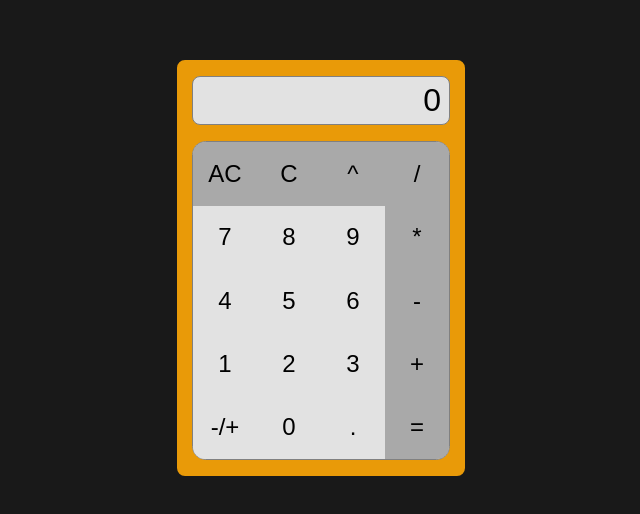
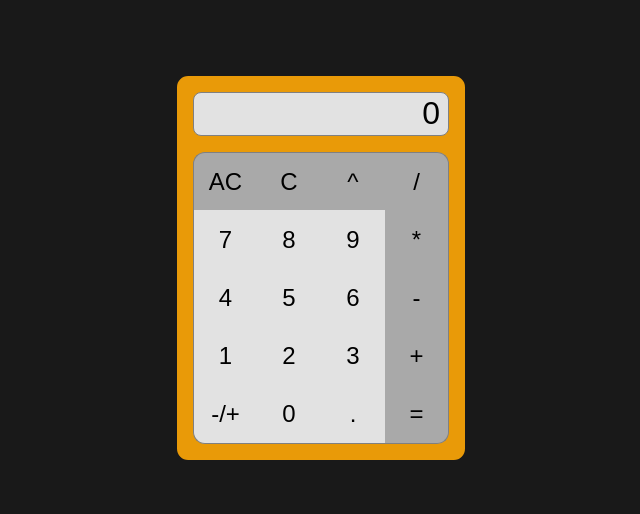
Before and after one commit to tzunwip/calculator, a plain HTML site: page index.html in a window 1280 px wide. Shown: the part 132-646 px from the top of the page, without its empty margins (319-959 px from the left). Drawn offline with Linux system fonts and the light colour scheme.

Commit message:
cleaned code

```diff
--- a/css/style.css
+++ b/css/style.css
@@ -1,32 +1,49 @@
+:root {
+  --background-gray: rgb(25, 25, 25);
+  --calc-orange: rgb(233, 154, 8);
+  --calc-lightgray: rgb(226, 226, 226);
+  --calc-padborders: rgb(128, 128, 128);
+  --calc-darkkeys: rgb(169, 169, 169);
+  --calc-keysactive: rgb(197, 197, 197);
+}
+
+/* universal zero */
+* {
+  box-sizing: border-box;
+  margin: 0;
+  padding: 0;
+}
+
 body {
   font-family: sans-serif;
   display: flex;
   width: 100vw;
   height: 100vh;
-  margin: 0;
   place-content: center;
   place-items: center;
-  background-color: rgb(25, 25, 25);
+  background-color: var(--background-gray);
 }
 
+/* calculator */
 .calc__frame {
   height: 24rem;
-  width: 16rem;
+  width: 18rem;
   display: flex;
   flex-direction: column;
   place-items: center;
   place-content: center;
-  background-color: rgb(233, 154, 8);
-  border: 1em solid rgb(233, 154, 8);
-  border-radius: 0.5em;
+  background-color: var(--calc-orange);
+  border: 1em solid var(--calc-orange);
+  border-radius: 0.7em;
 }
 
 .calc__display {
   display: flex;
-  background: rgb(226, 226, 226);
+  background: var(--calc-lightgray);
   width: 16rem;
   height: 3rem;
   margin-bottom: 1em;
+  padding: 0 0.5rem;
   align-items: center;
   justify-content: right;
   border: 0.1rem solid gray;
@@ -36,56 +53,71 @@ body {
 .calc__displaytext {
   text-align: right;
   font-size: 2rem;
-  margin: 0;
-  padding: 0 0.5rem;
+  overflow: scroll;
+  scrollbar-width: none; /* Firefox */
+  -ms-overflow-style: none;  /* IE 10+ */
 }
 
 .calc__keypad {
-  background: rgb(226, 226, 226);
+  background: var(--calc-lightgray);
   width: 16rem;
   height: 20rem;
   display: grid;
-  border: 0.1rem solid gray;
-  border-radius: 0.85em;
+  background-color: inherit;
 }
 
 .calc__btn {
-  height: 100%;
-  width: 100%;
   border: none;
-  background-color: inherit;
+  background-color: var(--calc-lightgray);
   font-size: 1.5rem;
   font-family: inherit;
 }
 
+/* button animation */
 .calc__btn:hover {
-  border: 0.05em solid gray;
+  border: 0.1em solid var(--calc-padborders);
 }
 
 .calc__btn:active {
-  transform: scale(1.05);
+  background-color: var(--calc-keysactive);
 }
 
+/* keypad darker keys */
 .calc__column3 {
-  background-color: darkgray;
+  background-color: var(--calc-darkkeys);
 }
 
 .calc__row0 {
-  background-color: darkgray;
+  background-color: var(--calc-darkkeys);
 }
 
-#btn__clearAll {
+/* keypad rounded corners */
+.calc__row0.calc__column0 {
   border-radius: 0.5em 0 0 0;
 }
 
-#btn__divide {
+.calc__row0.calc__column3 {
   border-radius: 0 0.5em 0 0;
 }
 
-#btn__equals {
+.calc__row4.calc__column3 {
   border-radius: 0 0 0.5em 0;
 }
 
-#btn__negative {
+.calc__row4.calc__column0 {
   border-radius: 0 0 0 0.5em;
 }
+
+/* keypad border */
+.calc__row0 {
+  border-top: 0.1rem solid var(--calc-padborders);
+}
+.calc__row4 {
+  border-bottom: 0.1rem solid var(--calc-padborders);
+}
+.calc__column0 {
+  border-left: 0.1rem solid var(--calc-padborders);
+}
+.calc__column3 {
+  border-right: 0.1rem solid var(--calc-padborders);
+}
```
